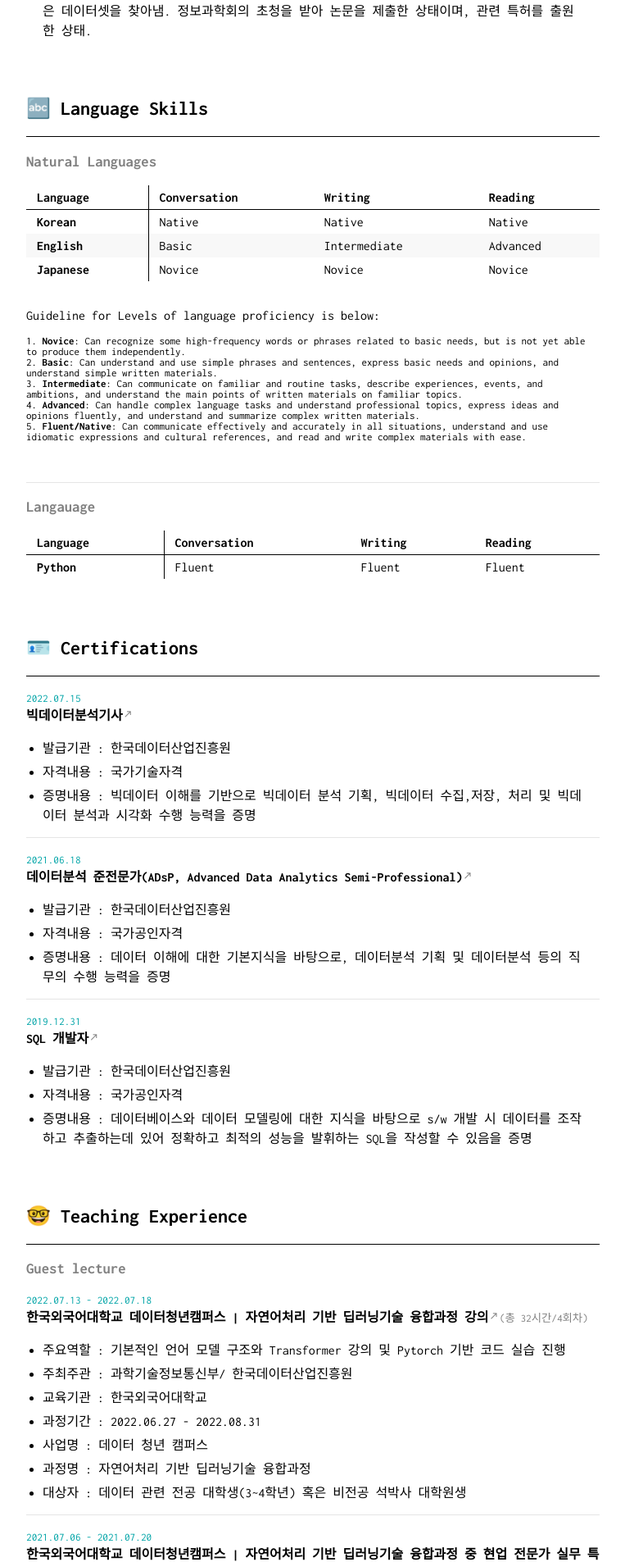
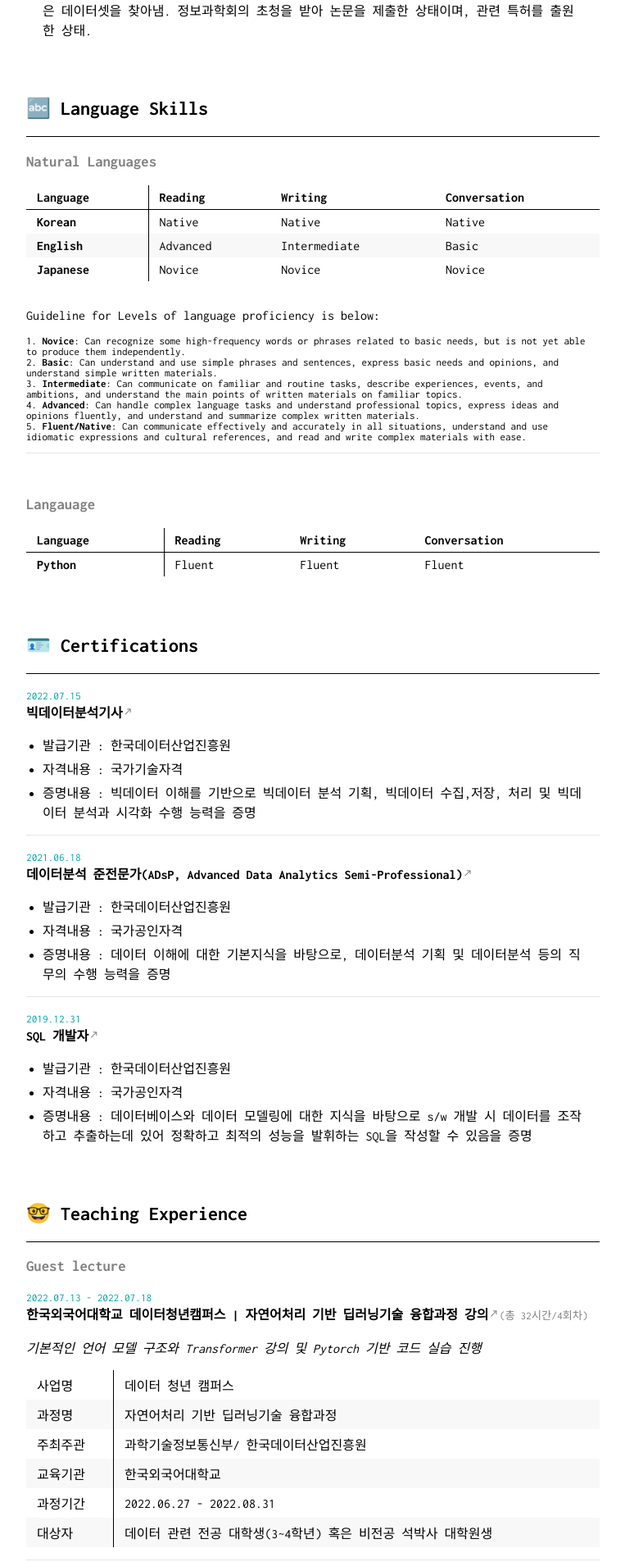
Before and after one commit to stellarway/stellarway.github.io, a Jekyll site: the page built from index.md, in a window 1280 px wide. Shown: the part 2975-4880 px from the top of the page at 82% size, without its empty margins (258-1021 px from the left). Built offline with Jekyll 4.4.1, drawn with Linux system fonts in a browser that asks for light colours; some of the changed text lies outside the part shown.

Commit message:
minor fix of content

```diff
--- a/_sass/typography.scss
+++ b/_sass/typography.scss
@@ -28,9 +28,9 @@
     }
     blockquote {
         //border: 1px solid black;
-        border-left: 5px solid #333333;
-        margin: 20px 0 20px 0;
-        padding: 2px 8px 2px 8px;
+        border-left: 3px solid #767676;
+        margin: 5px 0 5px 0;
+        padding: 1px 8px 1px 8px;
         font-style: italic;
     }
     .profile-picture {
--- a/index.md
+++ b/index.md
@@ -146,10 +146,10 @@ Date|Project
 
 ### Natural Languages
 
-Language|Conversation|Writing|Reading
+Language|Reading|Writing|Conversation
 --------|------------|-------|-------
 **Korean**|Native|Native|Native
-**English**|Basic|Intermediate|Advanced
+**English**|Advanced|Intermediate|Basic
 **Japanese**|Novice|Novice|Novice
 
 <br>
@@ -161,13 +161,13 @@ Guideline for Levels of language proficiency is below:
 4. <b>Advanced</b>: Can handle complex language tasks and understand professional topics, express ideas and opinions fluently, and understand and summarize complex written materials.<br>
 5. <b>Fluent/Native</b>: Can communicate effectively and accurately in all situations, understand and use idiomatic expressions and cultural references, and read and write complex materials with ease.
 </p>
-<br>
 
 ---
 
+<br>
 ### Langauage
 
-Language|Conversation|Writing|Reading
+Language|Reading|Writing|Conversation
 --------|------------|-------|-------
 **Python**|Fluent|Fluent|Fluent
 
@@ -207,37 +207,43 @@ Language|Conversation|Writing|Reading
 ### Guest lecture
 <span class="date-info">2022.07.13 - 2022.07.18</span><br>
 **한국외국어대학교 데이터청년캠퍼스 | 자연어처리 기반 딥러닝기술 융합과정 강의**<a class="material-symbols-outlined outlink" target="_blank" href="https://dataonair.or.kr/bigjob/company_info/">call_made</a><span class="subtitle">(총 32시간/4회차)</span>
-- 주요역할 : 기본적인 언어 모델 구조와 Transformer 강의 및 Pytorch 기반 코드 실습 진행
-- 주최주관 : 과학기술정보통신부/ 한국데이터산업진흥원
-- 교육기관 : 한국외국어대학교
-- 과정기간 : 2022.06.27 - 2022.08.31
-- 사업명 : 데이터 청년 캠퍼스
-- 과정명 : 자연어처리 기반 딥러닝기술 융합과정
-- 대상자 : 데이터 관련 전공 대학생(3~4학년) 혹은 비전공 석박사 대학원생
+<br><br>
+*기본적인 언어 모델 구조와 Transformer 강의 및 Pytorch 기반 코드 실습 진행*
+
+사업명 | 데이터 청년 캠퍼스
+과정명 | 자연어처리 기반 딥러닝기술 융합과정
+주최주관 | 과학기술정보통신부/ 한국데이터산업진흥원
+교육기관 | 한국외국어대학교
+과정기간 | 2022.06.27 - 2022.08.31
+대상자 | 데이터 관련 전공 대학생(3~4학년) 혹은 비전공 석박사 대학원생
 
 ---
 
 <span class="date-info">2021.07.06 - 2021.07.20</span><br>
 **한국외국어대학교 데이터청년캠퍼스 | 자연어처리 기반 딥러닝기술 융합과정 중 현업 전문가 실무 특강**<a class="material-symbols-outlined outlink" target="_blank" href="https://dataonair.or.kr/bigjob/company_info/">call_made</a><span class="subtitle">(총 5시간/2회차)</span>
-- 주요역할 : 자연어처리 실무 이해, Transformer 개론 및 기계번역 모델링 실습
-- 주최주관 : 과학기술정보통신부/ 한국데이터산업진흥원
-- 교육기관 : 한국외국어대학교
-- 과정기간 : 2021.06.28 - 2021.08.31
-- 사업명 : 데이터 청년 캠퍼스
-- 과정명 : 자연어처리 기반 딥러닝기술 융합과정
-- 대상자 : 데이터 관련 전공 대학생(3~4학년) 혹은 비전공 석박사 대학원생 (외대생 58명/ 타대생 18명, 총 75명)
+<br><br>
+*자연어처리 실무 이해, Transformer 개론 및 기계번역 모델링 실습*
+
+사업명 | 데이터 청년 캠퍼스
+과정명 | 자연어처리 기반 딥러닝기술 융합과정
+주최주관 | 과학기술정보통신부/ 한국데이터산업진흥원
+교육기관 | 한국외국어대학교
+과정기간 | 2021.06.28 - 2021.08.31
+대상자 | 데이터 관련 전공 대학생(3~4학년) 혹은 비전공 석박사 대학원생<br><span class="subtitle">외대생 58명/ 타대생 18명, 총 75명</span>
 
 ---
 
 <span class="date-info">2021.05.29 - 2021.07.10</span><br>
 **혁신성장 청년인재 집중양성 | 인공지능 자연어처리[NLP]기반 기업 데이터 분석 과정 특강**<a class="material-symbols-outlined outlink" target="_blank" href="https://www.multicampus.com/em/enrolment/courseDetai?p_menu=NzUjU1VC&p_gubun=Qw==&corsCd=FA006N">call_made</a><span class="subtitle">(총 3시간/2회차)</span>
-- 주요역할 : 포트폴리오 작성법, Transformer 개론 및 기계번역 모델링 실습
-- 주최주관 : 과학기술정보통신부/ 정보통신기획평가원(IITP)
-- 교육기관 : 삼성 계열 기업교육 전문 기업 멀티캠퍼스
-- 과정기간 : 2021.05.10 - 2021.11.03
-- 사업명 : 혁신성장 청년인재 집중양성
-- 과정명 : 인공지능 자연어처리[NLP]기반 기업 데이터 분석
-- 대상자 : 4년제 대학교 졸업자 혹은 졸업 예정자
+<br><br>
+*포트폴리오 작성법, Transformer 개론 및 기계번역 모델링 실습*
+
+사업명 | 혁신성장 청년인재 집중양성
+과정명 | 인공지능 자연어처리[NLP]기반 기업 데이터 분석
+주최주관 | 과학기술정보통신부/ 정보통신기획평가원(IITP)
+교육기관 | 삼성 계열 기업교육 전문 기업 멀티캠퍼스
+과정기간 | 2021.05.10 - 2021.11.03
+대상자 | 4년제 대학교 졸업자 혹은 졸업 예정자
 
 ---
 <br>
@@ -245,48 +251,56 @@ Language|Conversation|Writing|Reading
 ### Mentoring
 <span class="date-info">2022.08.09 - 2022.08.25</span><br>
 **한국외국어대학교 데이터청년캠퍼스 | 자연어처리 기반 딥러닝기술 융합과정 멘토링**<a class="material-symbols-outlined outlink" target="_blank" href="https://dataonair.or.kr/bigjob/company_info/">call_made</a><span class="subtitle">(총 10회차)</span>
-- 주요역할 : 프로젝트 멘토링 및 기술 멘토링
-- 주최주관 : 과학기술정보통신부/ 한국데이터산업진흥원
-- 교육기관 : 한국외국어대학교
-- 과정기간 : 2021.06.27 - 2021.08.31
-- 사업명 : 데이터 청년 캠퍼스
-- 과정명 : 자연어처리 기반 딥러닝기술 융합과정
-- 대상자 : 데이터 관련 전공 대학생(3~4학년) 혹은 비전공 석박사 대학원생
+<br><br>
+*프로젝트 멘토링 및 기술 멘토링*
+
+사업명 | 데이터 청년 캠퍼스
+과정명 | 자연어처리 기반 딥러닝기술 융합과정
+주최주관 | 과학기술정보통신부/ 한국데이터산업진흥원
+교육기관 | 한국외국어대학교
+과정기간 | 2021.06.27 - 2021.08.31
+대상자 | 데이터 관련 전공 대학생(3~4학년) 혹은 비전공 석박사 대학원생
 
 ---
 
 <span class="date-info">2022.04.30 - 2022.06.04</span><br>
 **K-Digital Training | 서비스 산업 데이터를 활용한 빅데이터 분석 과정 멘토링**<a class="material-symbols-outlined outlink" target="_blank" href="/asset/KDT2021_multicampus.pdf">call_made</a><span class="subtitle">(총 3회차)</span>
-- 주요역할 : 프로젝트 멘토링, 기술 멘토링 및 커리어 설계 가이드
-- 주최주관 : 고용노동부
-- 교육기관 : 삼성 계열 기업교육 전문 기업 멀티캠퍼스
-- 과정기간 : 2021.01.03 - 2021.06.10
-- 사업명 : K-Digital Training(첨단산업 디지털 핵심 실무인재 양성훈련)
-- 과정명 : 서비스 산업 데이터를 활용한 빅데이터 분석
+<br><br>
+*프로젝트 멘토링, 기술 멘토링 및 커리어 설계 가이드*
+
+사업명 | K-Digital Training(첨단산업 디지털 핵심 실무인재 양성훈련)
+과정명 | 서비스 산업 데이터를 활용한 빅데이터 분석
+주최주관 | 고용노동부
+교육기관 | 삼성 계열 기업교육 전문 기업 멀티캠퍼스
+과정기간 | 2021.01.03 - 2021.06.10
 
 ---
 
 <span class="date-info">2021.08.09 - 2021.08.27</span><br>
 **한국외국어대학교 데이터청년캠퍼스 | 자연어처리 기반 딥러닝기술 융합과정 멘토링**<a class="material-symbols-outlined outlink" target="_blank" href="https://dataonair.or.kr/bigjob/company_info/">call_made</a><span class="subtitle">(총 4회차)</span>
-- 주요역할 : 프로젝트 멘토링 및 기술 멘토링
-- 주최주관 : 과학기술정보통신부/ 한국데이터산업진흥원
-- 교육기관 : 한국외국어대학교
-- 과정기간 : 2021.06.28 - 2021.08.31
-- 사업명 : 데이터 청년 캠퍼스
-- 과정명 : 자연어처리 기반 딥러닝기술 융합과정
-- 대상자 : 데이터 관련 전공 대학생(3~4학년) 혹은 비전공 석박사 대학원생 (외대생 58명/ 타대생 18명, 총 75명)
+<br><br>
+*프로젝트 멘토링 및 기술 멘토링*
+
+사업명 | 데이터 청년 캠퍼스
+과정명 | 자연어처리 기반 딥러닝기술 융합과정
+주최주관 | 과학기술정보통신부/ 한국데이터산업진흥원
+교육기관 | 한국외국어대학교
+과정기간 | 2021.06.28 - 2021.08.31
+대상자 | 데이터 관련 전공 대학생(3~4학년) 혹은 비전공 석박사 대학원생<br><span class="subtitle">외대생 58명/ 타대생 18명, 총 75명</span>
 
 ---
 
 <span class="date-info">2021.05.29 - 2021.10.30</span><br>
 **혁신성장 청년인재 집중양성 | 인공지능 자연어처리[NLP]기반 기업 데이터 분석 과정 멘토링**<a class="material-symbols-outlined outlink" target="_blank" href="https://www.multicampus.com/em/enrolment/courseDetai?p_menu=NzUjU1VC&p_gubun=Qw==&corsCd=FA006N">call_made</a><span class="subtitle">(총 12회차)</span>
-- 주요역할 : 프로젝트 멘토링, 기술 멘토링, 현업 인사이트 공유 및 진로 상담
-- 주최주관 : 과학기술정보통신부/ 정보통신기획평가원(IITP)
-- 교육기관 : 삼성 계열 기업교육 전문 기업 멀티캠퍼스
-- 과정기간 : 2021.05.10 - 2021.11.03
-- 사업명 : 혁신성장 청년인재 집중양성
-- 과정명 : 인공지능 자연어처리[NLP]기반 기업 데이터 분석
-- 대상자 : 4년제 대학교 졸업자 혹은 졸업 예정자
+<br><br>
+*프로젝트 멘토링, 기술 멘토링, 현업 인사이트 공유 및 진로 상담*
+
+사업명 | 혁신성장 청년인재 집중양성
+과정명 | 인공지능 자연어처리[NLP]기반 기업 데이터 분석
+주최주관 | 과학기술정보통신부/ 정보통신기획평가원(IITP)
+교육기관 | 삼성 계열 기업교육 전문 기업 멀티캠퍼스
+과정기간 | 2021.05.10 - 2021.11.03
+대상자 | 4년제 대학교 졸업자 혹은 졸업 예정자
 
 <br>
 <br>
```
Also changed, not shown: README.md.
